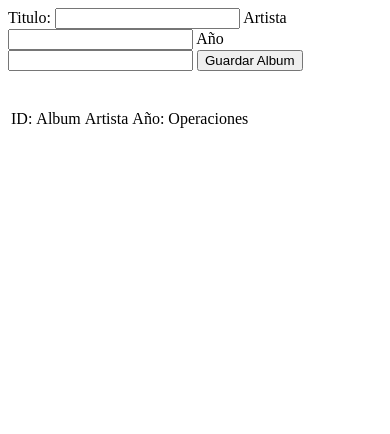
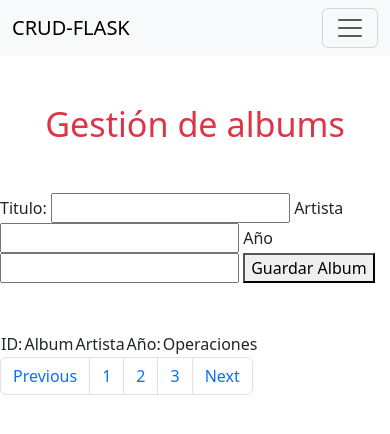
Before and after one commit to josu460/POO195, a Flask app: template CrudAlbums/templates/index.html in a window 390 px wide. Shown: the top 434 px of the page. Run offline with Flask 3, Linux system fonts and the light colour scheme; the template is opened without the code that fills it, so the values that code supplies are empty; some libraries are stand-ins or nearby versions.

Commit message:
front end y plantillas con jinja2

```diff
--- a/CrudAlbums/templates/index.html
+++ b/CrudAlbums/templates/index.html
@@ -1,21 +1,26 @@
-<!DOCTYPE html>
-<html lang="en">
-<head>
-    <meta charset="UTF-8">
-    <meta name="viewport" content="width=device-width, initial-scale=1.0">
-    <title>Formulario Albums</title>
-</head>
-<body>
+
+
+{% extends "plantilla.html" %}
+{%block body%}
 <!-- mensaje con jinja -->
 {%with msj= get_flashed_messages() %}
 {% if msj %}
 {% for mensaje in msj %}
 
-    <h1>{{mensaje}}</h1>
+<div class="alert alert-warning alert-dismissible fade show" role="alert">
+    <strong>{{mensaje}}</strong>
+    <button type="button" class="btn-close" data-bs-dismiss="alert" aria-label="Close"></button>
+</div>
+
 
     {%endfor%}
     {%endif%}
     {%endwith%}
+
+    <h2 class="text-center mt-5 mb-5 display-4 text-danger">Gestión de albums</h2>
+    <div class="row">
+        <div class="col-md-5">
+           <!-- aqui va el formulario -->
 
            <form action="/GuardarAlbum" method="post">
 
@@ -36,7 +41,9 @@
             <br>
             <br>
         </form>
-
+        </div>
+        <div class="col-md-7">
+            <!-- aqui va la tabla -->
             <table>
                 <thead>
                     <tr>
@@ -63,14 +70,16 @@
 
             {%endfor%}
         </tr>
+        </tbody>
+        </table>
+        </div>  <!-- aqui se cierra col md7-->
+
+    </div>    <!-- aqui cierra el row -->
 
 
-    </tbody>
-</body>
 
-<script>
-    function eliminar(){
-        return confirm("¿Desea eliminar el album?");
-    }
-</script>
-</html>
+
+
+
+
+{%endblock%}
--- /dev/null
+++ b/CrudAlbums/templates/plantilla.html
@@ -0,0 +1,51 @@
+<!DOCTYPE html>
+<html lang="en">
+<head>
+    <meta charset="UTF-8">
+    <meta name="viewport" content="width=device-width, initial-scale=1.0">
+    <link href="https://cdn.jsdelivr.net/npm/bootstrap@5.3.3/dist/css/bootstrap.min.css" rel="stylesheet" integrity="sha384-QWTKZyjpPEjISv5WaRU9OFeRpok6YctnYmDr5pNlyT2bRjXh0JMhjY6hW+ALEwIH" crossorigin="anonymous">
+    <title>CRUD FLASK</title>
+</head>
+
+
+<body>
+    <nav class="navbar navbar-expand-lg bg-body-tertiary ">
+        <div class="container-fluid">
+          <a class="navbar-brand" href="#">CRUD-FLASK</a>
+          <button class="navbar-toggler" type="button" data-bs-toggle="collapse" data-bs-target="#navbarNav" aria-controls="navbarNav" aria-expanded="false" aria-label="Toggle navigation">
+            <span class="navbar-toggler-icon"></span>
+          </button>
+          <div class="collapse navbar-collapse" id="navbarNav">
+            <ul class="navbar-nav">
+              <li class="nav-item">
+                <a class="nav-link active" aria-current="page" href="#">Home</a>
+              </li>
+              <li class="nav-item">
+                <a class="nav-link" href="#">Features</a>
+              </li>
+
+            </ul>
+          </div>
+        </div>
+      </nav>
+
+    {%block body%}
+
+    {%endblock%}
+    <nav aria-label="Page navigation example">
+        <ul class="pagination">
+          <li class="page-item"><a class="page-link" href="#">Previous</a></li>
+          <li class="page-item"><a class="page-link" href="#">1</a></li>
+          <li class="page-item"><a class="page-link" href="#">2</a></li>
+          <li class="page-item"><a class="page-link" href="#">3</a></li>
+          <li class="page-item"><a class="page-link" href="#">Next</a></li>
+        </ul>
+      </nav>
+    <script src="https://cdn.jsdelivr.net/npm/bootstrap@5.3.3/dist/js/bootstrap.bundle.min.js" integrity="sha384-YvpcrYf0tY3lHB60NNkmXc5s9fDVZLESaAA55NDzOxhy9GkcIdslK1eN7N6jIeHz" crossorigin="anonymous"></script>
+    <script>
+        function eliminar(){
+            return confirm("¿Desea eliminar el album?");
+        }
+    </script>
+</body>
+</html>
```
Also changed, not shown: CrudAlbums/templates/editar.html (+6 -14 lines). Lines whose indentation alone changed are shown as unchanged.
